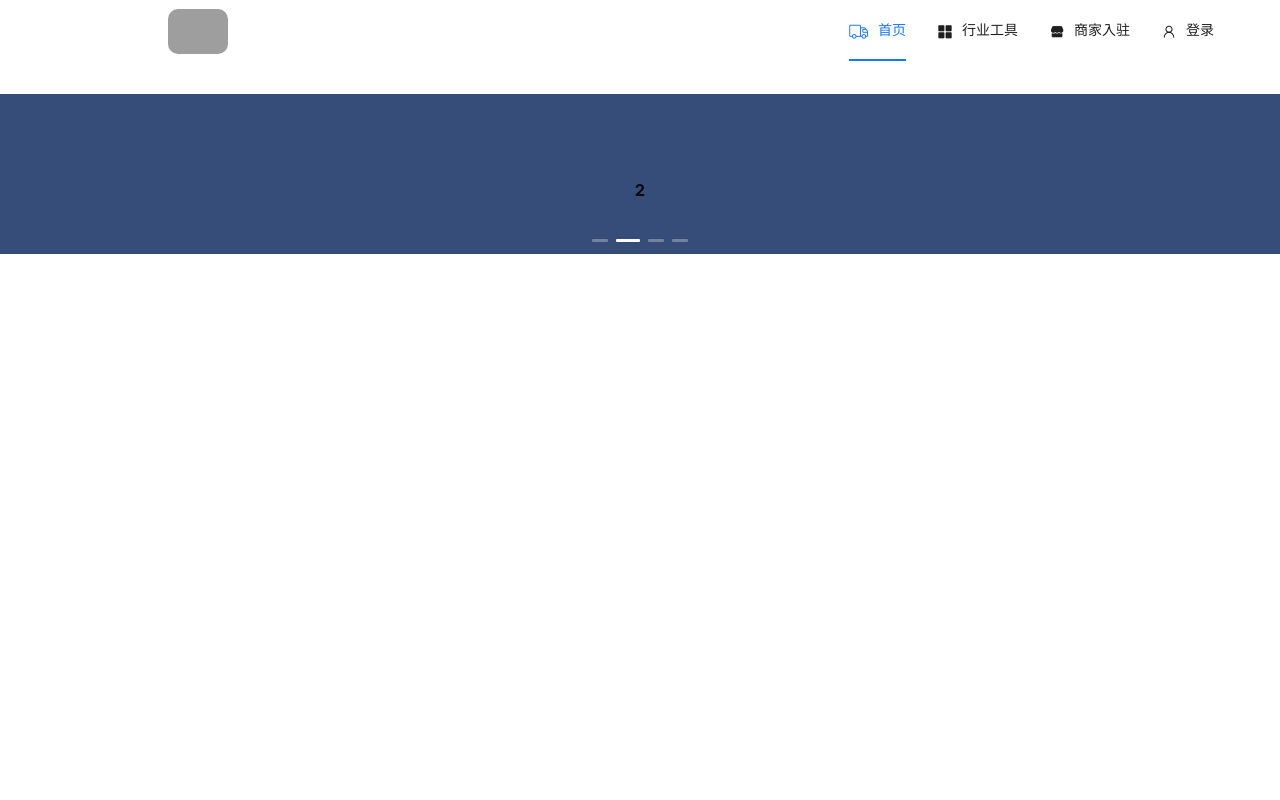
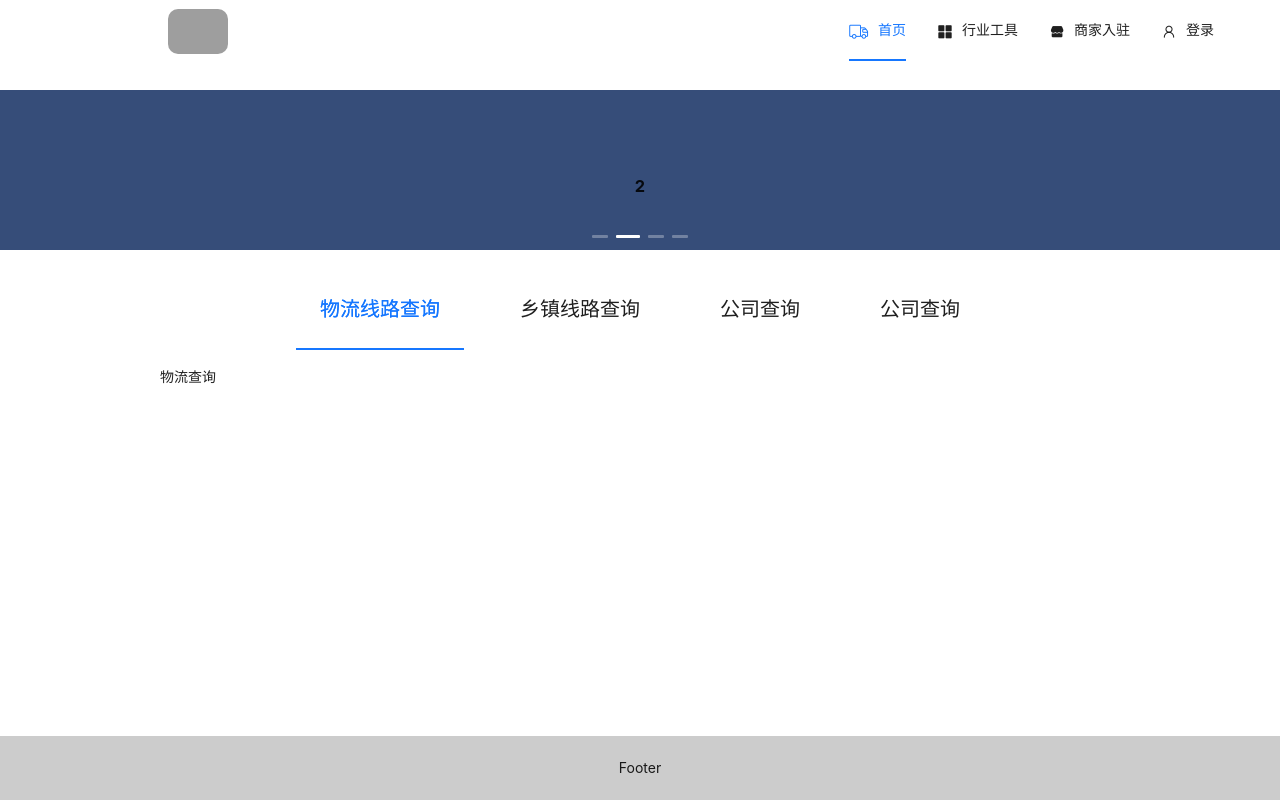
Before and after one commit to feierman/wuliu, a Vue app in the folder web_user/: page / in a window 1280 px wide. Built offline with nearby package versions, Linux system fonts and the light colour scheme; grey boxes are pictures that could not be loaded.

Commit message:
searchbox successed

```diff
--- a/web_user/src/components/Search.vue
+++ b/web_user/src/components/Search.vue
@@ -1,11 +1,40 @@
+<template>
+  <a-row class="searchbox">
+    <a-col :span="18">
+      <a-tabs v-model:activeKey="activeKey" centered>
+        <a-tab-pane key="1" tab="物流线路查询">物流查询</a-tab-pane>
+        <a-tab-pane key="2" tab="乡镇线路查询">Content of Tab Pane 3</a-tab-pane>
+        <a-tab-pane key="3" tab="公司查询">Content of Tab Pane 2</a-tab-pane>
+        <a-tab-pane key="4" tab="公司查询">Content of Tab Pane 2</a-tab-pane>
+      </a-tabs>
+    </a-col>
+  </a-row>
+</template>
 <script setup lang="ts">
-
+import { ref } from 'vue';
+const activeKey = ref('1');
 </script>
 
-<template>
+<style scoped lang="scss">
+  .searchbox{
+    height: 300px;
+    margin-top: 20px;
 
-</template>
+    display: flex;
+    justify-content: center;
+  }
+  :deep(.ant-tabs-nav::before) {
+    border-bottom: none; /* 移除底边框 */
+  }
+:deep(.ant-tabs-nav-list){
+  height: 80px; /* 调整头部高度 */
 
-<style scoped lang="scss">
+}
+  :deep(.ant-tabs-tab) {
+    padding: 16px 24px; /* 调整头部内边距 */
+    font-size: 20px; /* 调整头部字体大小 */
+  }
+
+
 
 </style>
--- a/web_user/src/layouts/Defaultlayout.vue
+++ b/web_user/src/layouts/Defaultlayout.vue
@@ -1,10 +1,11 @@
 <template xmlns="">
-  <a-layout>
+  <a-layout style="height: 100vh; overflow: hidden;">
     <a-layout-header :style="headerStyle"><PcHeader /></a-layout-header>
     <a-layout-content :style="contentStyle">
       <Carousel  />
+      <Search />
     </a-layout-content>
-
+    <a-layout-footer :style="footerStyle">Footer</a-layout-footer>
   </a-layout>
 </template>
 <script lang="ts" setup>
@@ -12,18 +13,22 @@ import {ref} from 'vue';
 import type {CSSProperties} from 'vue';
  import PcHeader from "@/components/Pcheader.vue";
 import Carousel from "@/components/Carousel .vue";
+import Search from "@/components/Search.vue";
 const headerStyle = ref<CSSProperties>({
-  textAlign: 'center',  //
-  height:60,
-  paddingInline: '64',
+  textAlign: 'center',
+  height:'60px',
   lineHeight: '60px',
   backgroundColor: '#fff'
 })
 const contentStyle = ref<CSSProperties>({
-//   内容撑满body
-  height: '90vh',
   paddingInline: '64',
+
   backgroundColor: '#fff'
+})
+const footerStyle = ref<CSSProperties>({
+  textAlign: 'center',
+  paddingInline: '64',
+  backgroundColor: '#ccc'
 })
 </script>
 <style scoped>
```
Also changed, not shown: web_user/components.d.ts (+5 -6 lines).
